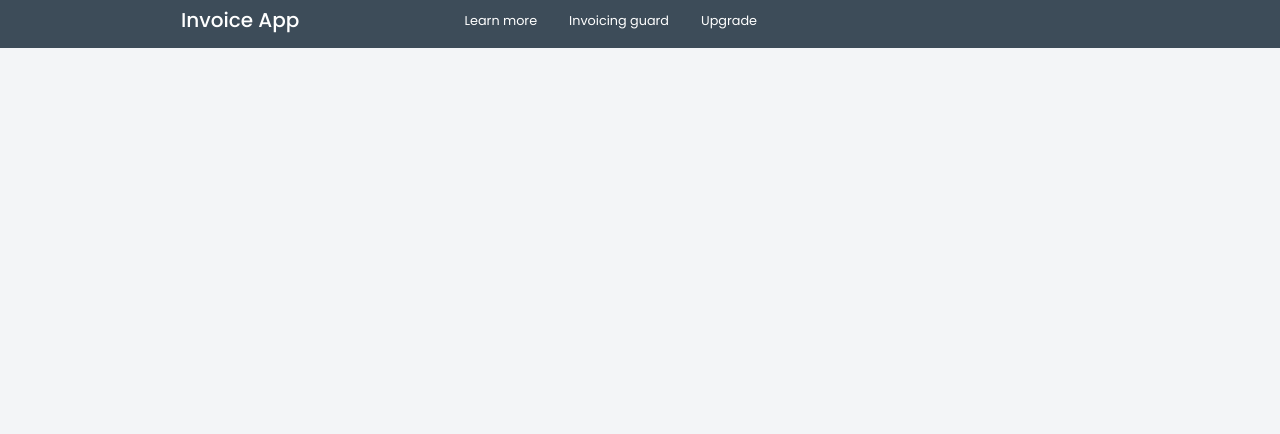
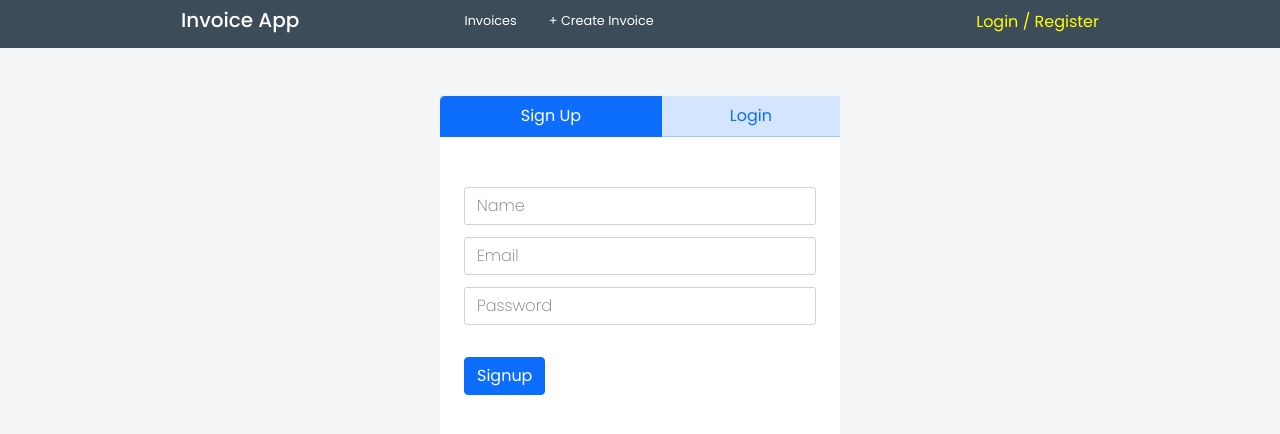
Before and after one commit to jeffkojobans5/invoice-app, a React (Create React App) app: page /login in a window 1280 px wide. Shown: the top 434 px of the page. Built offline with nearby package versions, Linux system fonts and the light colour scheme; no server answers.

Commit message:
began register

```diff
--- a/src/App.js
+++ b/src/App.js
@@ -3,6 +3,7 @@ import { Routes , Route } from 'react-router-dom';
 
 import { Header } from './components/index'
 import  CreateInvoice  from './pages/CreateInvoice'
+import  Login  from './pages/Login'
 
 
 function App() {
@@ -11,6 +12,7 @@ function App() {
   <Header />
   <Routes>
     <Route path="/" element={<CreateInvoice />} />
+    <Route path="/login" element={<Login />} />
   </Routes>
   </>
   )
--- a/src/components/Header.js
+++ b/src/components/Header.js
@@ -7,14 +7,17 @@ const Header = () => {
             <div className="container w-75">
                 <div className="row">
                     <div className="col-md-3 logo">
-                        <h5 className="text-white"> Invoice App </h5>
+                        <h5 className="text-white "> <Link to="/" className="text-white text-decoration-none">Invoice App</Link> </h5>
                     </div>
-                    <div className="col-md-9">
+                    <div className="col-md-6">
                         <ul>
-                            <li><Link to="/">Learn more</Link></li>
-                            <li><Link to="/">Invoicing guard</Link></li>
-                            <li><Link to="/">Upgrade</Link></li>
+                            <li><Link to="/">Invoices</Link></li>
+                            <li><Link to="/create_invoice">+ Create Invoice</Link></li>
+                            {/* <li><Link to="/">Upgrade</Link></li> */}
                         </ul>
+                    </div>
+                    <div className="col-md-3 login-register">
+                        <Link to="/login"> Login / Register </Link>
                     </div>
                 </div>
             </div>
--- a/src/index.css
+++ b/src/index.css
@@ -242,3 +242,77 @@ input[type="number"] {
   box-shadow: inset 0 1px 1px rgba(255, 255, 255, 0.075),
     0 0 8px rgba(255, 255, 255, 0.6);
 }
+
+.login-register {
+  margin-top: 0.6rem;
+}
+
+.login-register a {
+  display: block;
+  text-align: right;
+  text-decoration: none;
+  color: white;
+  color: yellow;
+}
+
+/* login */
+
+.card {
+  width: 400px;
+  border: none;
+}
+
+.btr {
+  border-top-right-radius: 5px !important;
+}
+
+.btl {
+  border-top-left-radius: 5px !important;
+}
+
+.btn-dark {
+  color: #fff;
+  background-color: #0d6efd;
+  border-color: #0d6efd;
+}
+
+.btn-dark:hover {
+  color: #fff;
+  background-color: #0d6efd;
+  border-color: #0d6efd;
+}
+
+.nav-pills {
+  display: table !important;
+  width: 100%;
+}
+
+.nav-pills .nav-link {
+  border-radius: 0px;
+  border-bottom: 1px solid #0d6efd40;
+}
+
+.nav-item {
+  display: table-cell;
+  background: #0d6efd2e;
+}
+
+.form {
+  padding: 10px;
+  height: 300px;
+}
+
+.form input {
+  margin-bottom: 12px;
+  border-radius: 3px;
+}
+
+.form input:focus {
+  box-shadow: none;
+}
+
+.form button {
+  margin-top: 20px;
+}
+
+/* nav-link btl */
--- /dev/null
+++ b/src/pages/Login.js
@@ -0,0 +1,45 @@
+import { useState } from 'react'
+
+
+function Login () {
+    const [signUp , setSignUp] = useState(false);
+
+    function toLogin () {
+        setSignUp(false);
+    }
+
+    function toRegister () {
+        setSignUp(true);
+    }
+     return (
+        <>
+            <div className="d-flex justify-content-center align-items-center mt-5">
+                <div className="card">
+                    <ul className="nav nav-pills mb-3" id="pills-tab" role="tablist">
+                        <li className="nav-item text-center" onClick={toLogin}> <a className={ signUp ? "nav-link btl " : "nav-link btl active" }> Sign Up</a> </li>
+                        <li className="nav-item text-center" onClick={toRegister}><a className={ signUp ? "nav-link btl active" : "nav-link btl" }> Login</a></li>
+                    </ul>
+                    <div className="tab-content" id="pills-tabContent">
+                        { signUp ?
+                            <div className="tab-pane fade show active">
+                            <div className="form px-4 pt-5"> <input type="text" name="" className="form-control" placeholder="Email or Phone" /> <input type="password" name="" className="form-control" placeholder="Password" />
+                            <button className="btn btn-dark btn-block">Login</button> </div>
+                        </div>
+                            : null
+                        }
+
+                        { signUp ?
+                            null :
+                            <div className="mt-4">
+                                <div className="form px-4"> <input type="text" name="" className="form-control" placeholder="Name" /> <input type="text" name="" className="form-control" placeholder="Email"/> <input type="password" name="" className="form-control" placeholder="Password"/>
+                                <button className="btn btn-dark btn-block">Signup</button> </div>
+                            </div>
+                        }
+                    </div>
+                </div>
+            </div>
+        </>
+    )
+}
+
+export default Login
```
